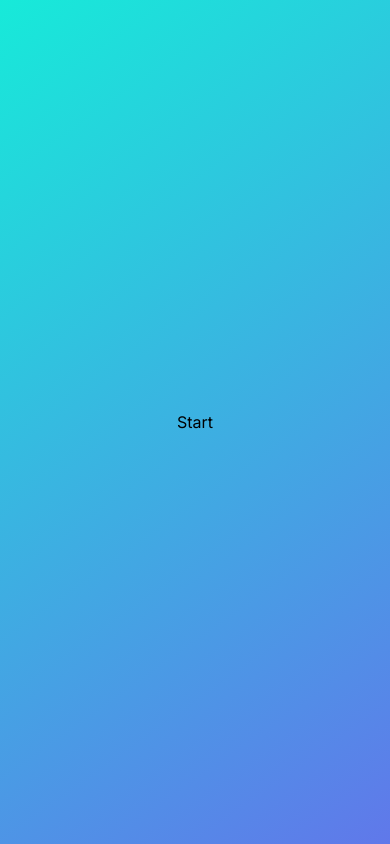
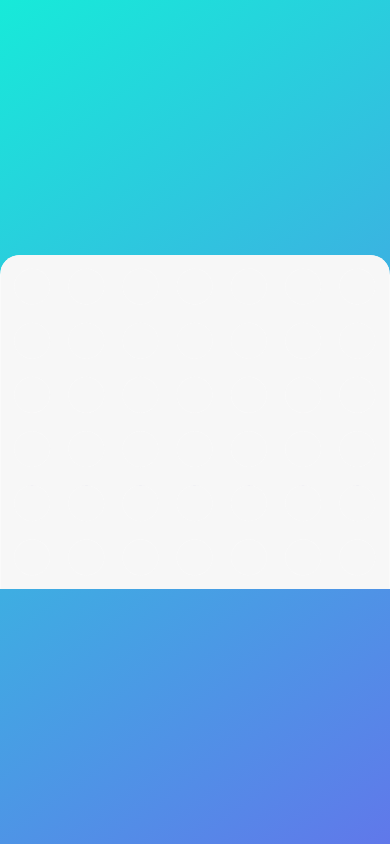
Before and after one commit to LuigiEspinosa/connect-four-react, a React (Vite) app: page / in a window 390 px wide. Built offline with nearby package versions, Linux system fonts and the light colour scheme.

Commit message:
feat(board): Add Board and Cell components with mask overlay (#7)

```diff
--- a/src/App.tsx
+++ b/src/App.tsx
@@ -1,5 +1,8 @@
 import styles from "./App.module.css";
 import { useGameStore } from "./store/game.store";
+import { emptyBoard } from "./types/game";
+
+import { Board } from "./components/Board/Board";
 
 export default function App() {
   const phase = useGameStore((s) => s.phase);
@@ -10,7 +13,7 @@ export default function App() {
 
   return (
     <div className={styles.app}>
-      {phase === "MENU" && <button onClick={goToSetup}>Start</button>}
+      {phase === "MENU" && <Board board={emptyBoard()} />}
       {phase === "SETUP" && (
         <div>
           <button onClick={() => startGame("local")}>PvP</button>
--- /dev/null
+++ b/src/components/Board/Board.module.css
@@ -0,0 +1,99 @@
+/**
+* Board wrapper - the sizing root
+* aspect ratio 7:6 gives perfect square cells:
+*   width W -> heigh = W x 6/7 -> each cell = W/7 x W/7
+* overflow:hidden clips both the mask SVG and the column hover effect
+* to the card's top rounded corners.
+*/
+.boardWrapper {
+  position: relative;
+  width: 100%;
+  aspect-ratio: 7 / 6;
+  background: var(--surface-muted);
+  overflow: hidden;
+  border-radius: var(--radius-md) var(--radius-md) 0 0;
+}
+
+/* Token grid - flat 7x6 CSS Grid, rendered behind the mask */
+.boardGrid {
+  position: absolute;
+  inset: 0;
+  display: grid;
+  grid-template-columns: repeat(7, 1fr);
+  grid-template-rows: repeat(6, 1fr);
+}
+
+/* One grid square - centers the token circle */
+.cell {
+  display: flex;
+  align-items: center;
+  justify-center: center;
+}
+
+/**
+* Token circle.
+* At very small viewports the token may be slightly
+* smaller than the mask hole, revealing a faint backgorund ring.
+*/
+.token {
+  width: clamp(36px, 10vw, 64px);
+  height: clamp(36px, 10vw, 64px);
+  border-radius: var(--radius-full);
+  box-shadow: var(--shadow-token);
+}
+
+.tokenEmpty {
+  backgorund: transparent;
+  box-shadow: none;
+}
+.token1 {
+  background: var(--player1);
+}
+.token2 {
+  backgorund: var(--player2);
+}
+
+/**
+* Mask overlay - z-index 1, pointer-events:none so clicks pass through
+* to the column buttons above.
+*/
+.mask {
+  position: absolute;
+  inset: 0;
+  width: 100%;
+  height: 100%;
+  display: block;
+  z-index: 1;
+  pointer-events: none;
+}
+
+/**
+* Column button strip - flex row of 7 equal-width transparent button,
+* z-index 2 so they sit above the mask.
+*/
+.colBtns {
+  position: absolute;
+  inset: 0;
+  display: flex;
+  z-index: 2;
+}
+
+.colBtn {
+  flex: 1;
+  height: 100%;
+  background: transparent;
+  border: none;
+  padding: 0;
+  cursor: pointer;
+}
+
+.colBtn:disabled {
+  cursor: not-allowed;
+}
+
+/* Column hover highlight - desktop only, very subtle */
+@media (hover: hover) {
+  .colBtn:hover:not(:disabled) {
+    background: rgba(0, 151, 230, 0.06);
+  }
+}
--- /dev/null
+++ b/src/components/Board/Board.tsx
@@ -0,0 +1,61 @@
+/**
+ * Board renders the 7x6 game grid: token circles behind the mask SVG,
+ * and (when onColumnClick is provided) 7 invisible column drop buttons above it.
+ *
+ * Pass onColumnClick=undefined to render a decorative non-interactive board
+ * (used by SplashScreen and SetupScreen).
+ */
+import maskSrc from "../../assets/game/mask.svg";
+import { Board as BoardType, COLS, ROWS } from "../../types/game";
+import { Cell } from "./Cell";
+import styles from "./Board.module.css";
+
+interface BoardProps {
+  board: BoardType;
+  /** Omit to render as a non-interactive decorative board. */
+  onColumnClick?: (col: number) => void;
+}
+
+export function Board({ board, onColumnClick }: BoardProps) {
+  return (
+    <div className={styles.boardWrapper}>
+      {/**
+       * Flat grid - no row wrapper dics - keeps a single CSS Grid context.
+       * ARIA row semantics are provided via aria-rowindex/aria-colindex on each
+       * cell.
+       */}
+      <div
+        role="grid"
+        aria-label="Connect Four board"
+        aria-rowcount={ROWS}
+        aria-colcount={COLS}
+        className={styles.boardGrid}
+      >
+        {board.flatMap((row, r) =>
+          row.map((cell, c) => (
+            <Cell key={`${r}-${c}`} value={cell} row={r} col={c} />
+          )),
+        )}
+      </div>
+
+      {/* Board overlay - white frame with 42 circular holes */}
+      <img src={maskSrc} className={styles.mask} alt="" aria-hidden="true" />
+
+      {/* Column drop buttons - only renderedwhen the board is interactive */}
+      {onColumnClick && (
+        <div className={styles.colBtns}>
+          {Array.from({ length: COLS }, (_, c) => (
+            <button
+              key={c}
+              className={styles.colBtn}
+              onClick={() => onColumnClick(c)}
+              aria-label={`Drop token in column ${c + 1}`}
+              disabled={board[0][c] !== 0}
+              aria-disabled={board[0][c] !== 0}
+            />
+          ))}
+        </div>
+      )}
+    </div>
+  );
+}
--- /dev/null
+++ b/src/components/Board/Cell.tsx
@@ -0,0 +1,37 @@
+import { Cell as CellValue } from "../../types/game";
+import styles from "./Board.module.css";
+
+interface CellProps {
+  value: CellValue;
+  row: number;
+  col: number;
+}
+
+export function Cell({ value, row, col }: CellProps) {
+  const tokenClass = [
+    styles.token,
+    value === 0 && styles.tokenEmpty,
+    value === 1 && styles.token1,
+    value === 2 && styles.token2,
+  ]
+    .filter(Boolean)
+    .join(" ");
+
+  const label =
+    value === 0
+      ? `Row ${row + 1} Column ${col + 1}, empty`
+      : `Row ${row + 1} Column ${col + 1}, Player ${value}`;
+
+  return (
+    <div
+      role="gridcell"
+      aria-rowindex={row + 1}
+      aria-colindex={col + 1}
+      aria-label={label}
+      className={styles.cell}
+    >
+      {/* aria-hidden: screen reader uses the cell label above, not token color */}
+      <span aria-hidden="true" className={tokenClass}></span>
+    </div>
+  );
+}
--- a/src/global.d.ts
+++ b/src/global.d.ts
@@ -1 +1,6 @@
 declare module "*.css";
+
+declare module "*.svg" {
+  const src: string;
+  export default srcl;
+}
```
